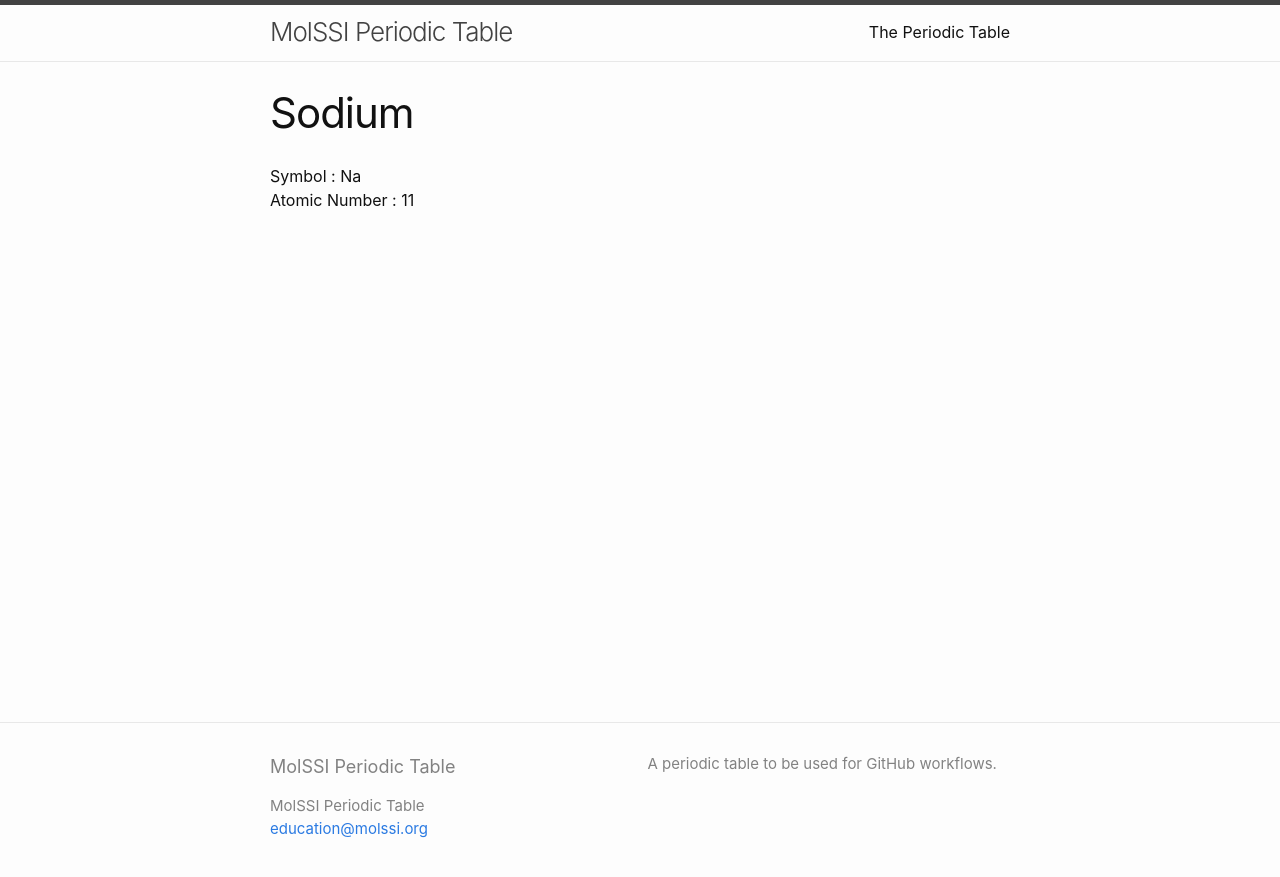
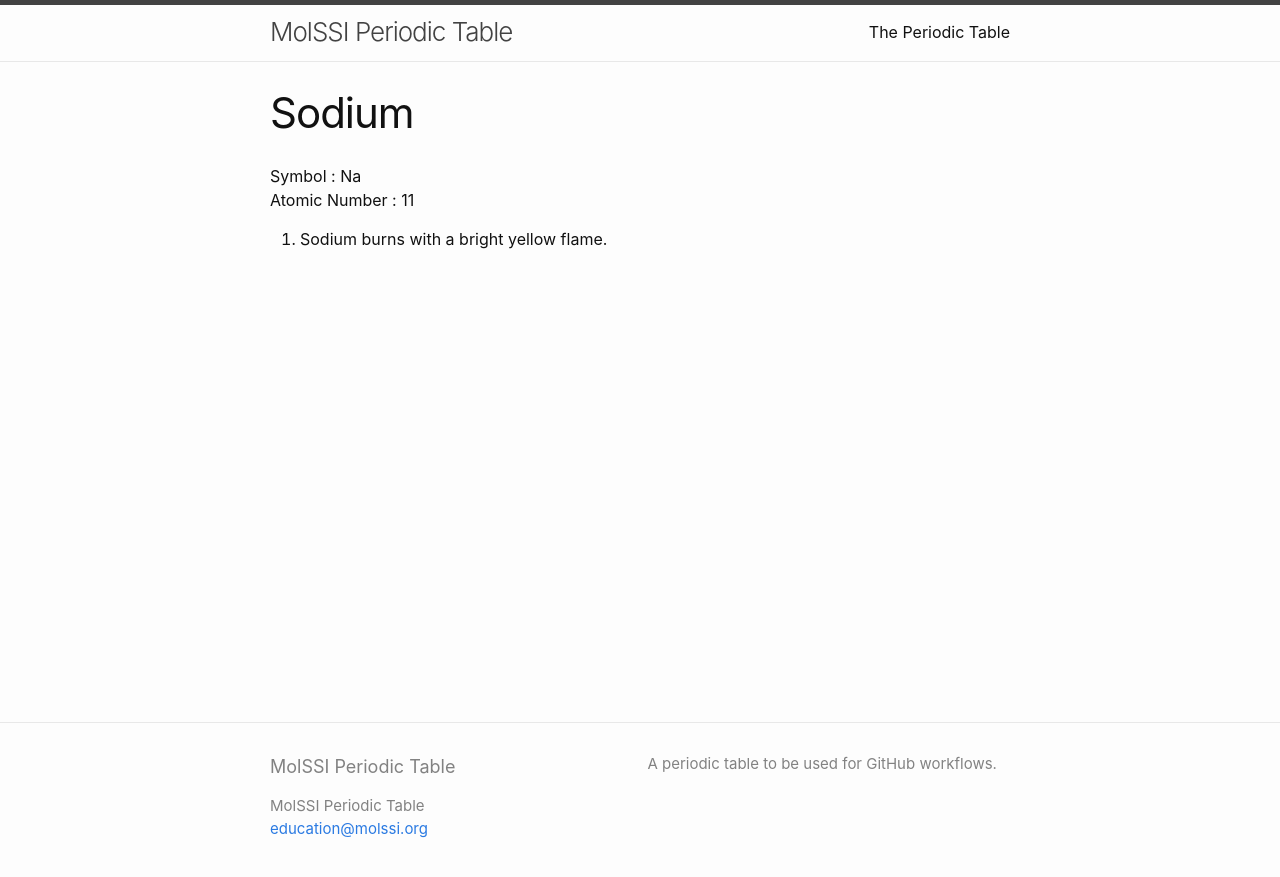
Before and after one commit to MolSSI-Education/periodic-table, a Jekyll site: the page built from elements/sodium.md, in a window 1280 px wide. Shown: the top 877 px of the page. Built offline with Jekyll 4.4.1, drawn with Linux system fonts in a browser that asks for light colours.

Commit message:
added fact for sodium

```diff
--- a/elements/sodium.md
+++ b/elements/sodium.md
@@ -5,3 +5,5 @@ title: Sodium
 
 Symbol : Na
 Atomic Number : 11
+
+1. Sodium burns with a bright yellow flame.
```
